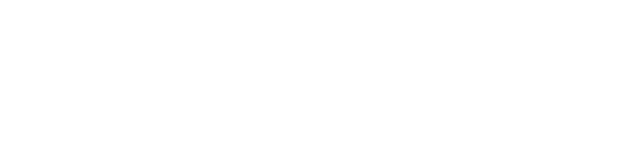
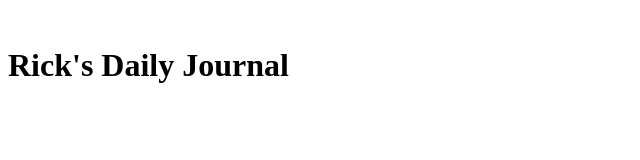
Before and after one commit to blaker814/daily-journal, a plain HTML site: page index.html in a window 1280 px wide. Shown: the whole page, without its empty margins (0-640 px from the left). Drawn offline with Linux system fonts and the light colour scheme.

Commit message:
plus saved stuff

```diff
--- a/index.html
+++ b/index.html
@@ -7,6 +7,12 @@
     <link rel="stylesheet" href="styles/main.css">
 </head>
 <body>
+    <main>
+        <header>
+            <img src="" alt="">
+            <h1>Rick's Daily Journal</h1>
+        </header>
+    </main>
 
 </body>
 </html>
```
